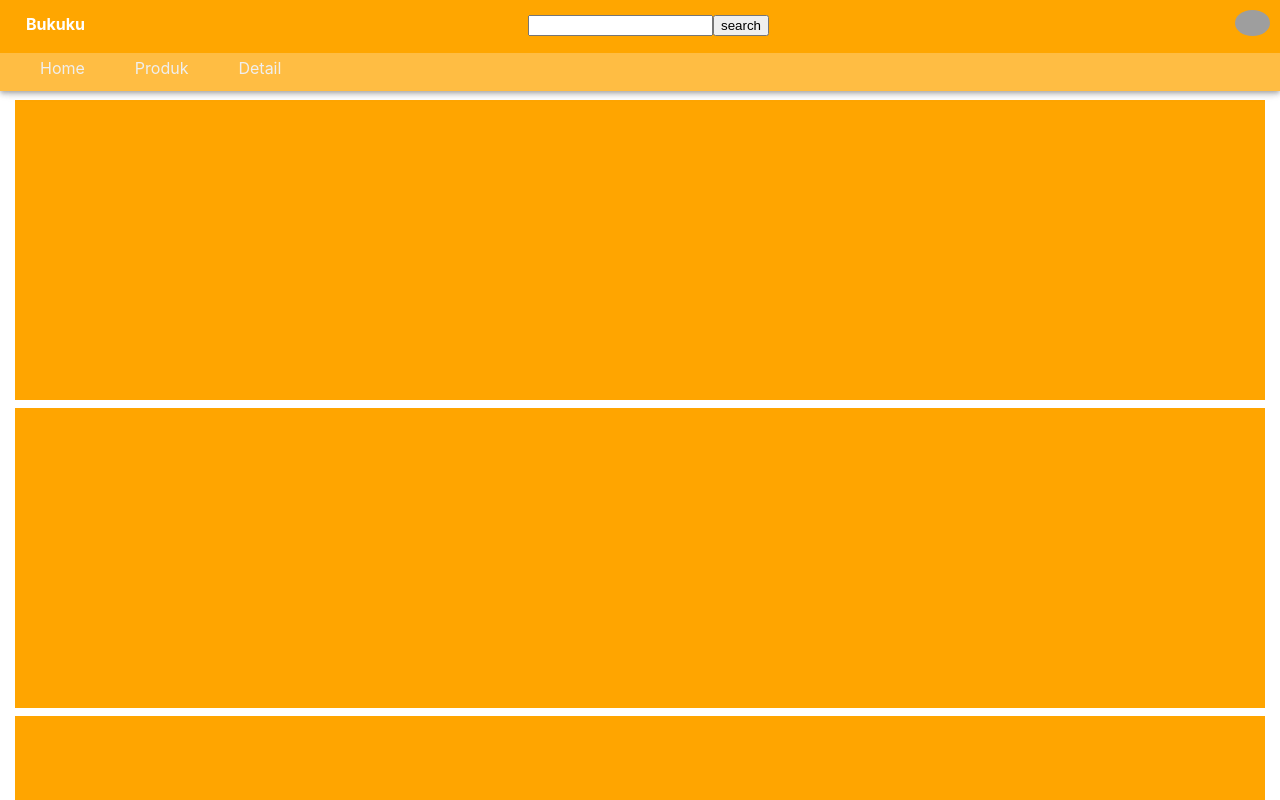
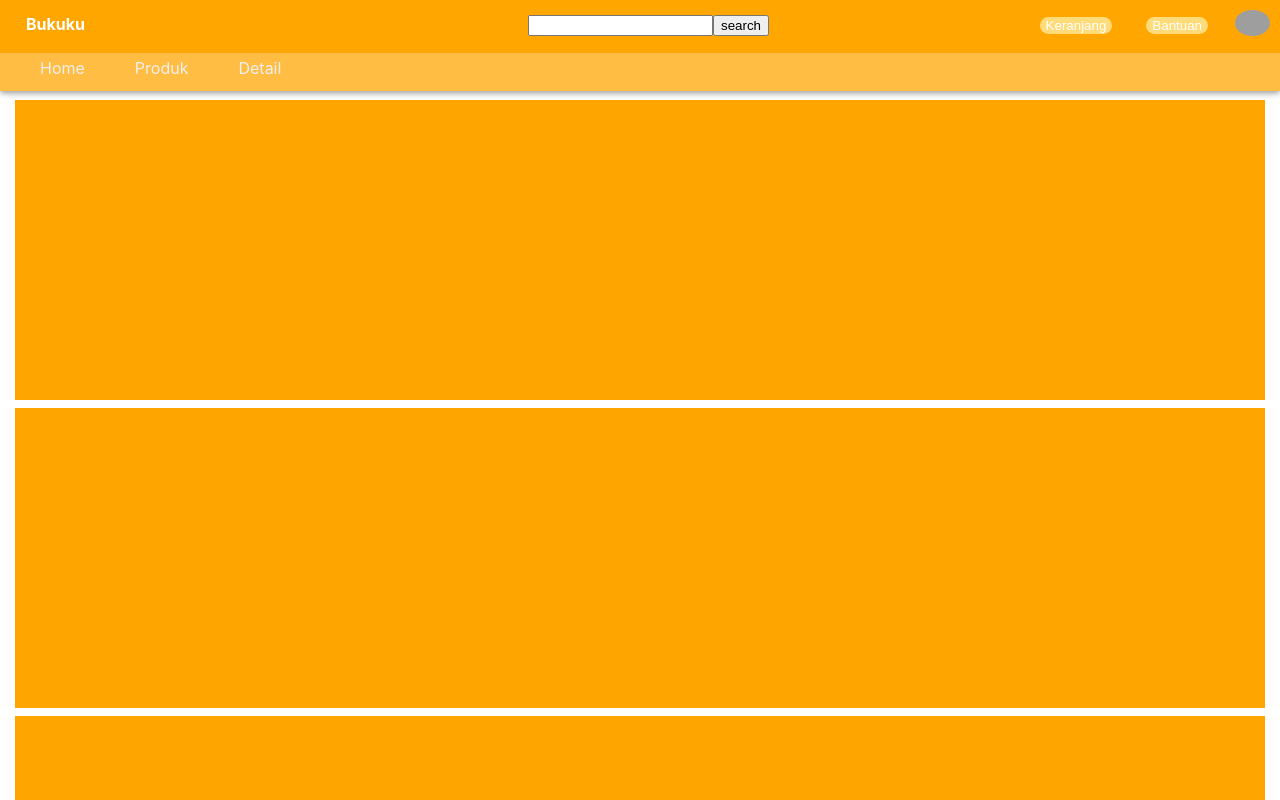
Before and after one commit to iqbal-ch/bukuku, a React app: page / in a window 1280 px wide. Shown: the top 800 px of the page. Built offline with nearby package versions, Linux system fonts and the light colour scheme; grey boxes are pictures that could not be loaded.

Commit message:
add cart button and help

```diff
--- a/src/ui/NavBar.js
+++ b/src/ui/NavBar.js
@@ -14,8 +14,10 @@ const NavBar = () => {
                     <div className="search-input">
                      <input></input>
                      <button>search</button>
-                    </div>
+                </div>
                 <img src="https://lh3.googleusercontent.com/-r-J7b6Nd1W8/AAAAAAAAAAI/AAAAAAAAAAA/AKxrwcbACnEtjGHxbVvaUl3gB4vRqE9Vhw/s64-c-mo/photo.jpg"></img>
+                <button className="button-left">Bantuan</button>
+                <button className="button-left">Keranjang</button>
                 </div>
                 <div className="navbar-bottom">
                     <div className="route-link">
--- a/src/ui/Navbar.css
+++ b/src/ui/Navbar.css
@@ -55,6 +55,16 @@ a {
     margin-left: 443px;
 }
 
+.button-left{
+    float: right;
+    margin:17px;
+    text-decoration: none;
+    background-color: rgb(255, 219, 121);
+    border: none;
+    color: white;
+    border-radius: 12px;
+}
+
 img{
     display: inline-block;
     float: right;
```
